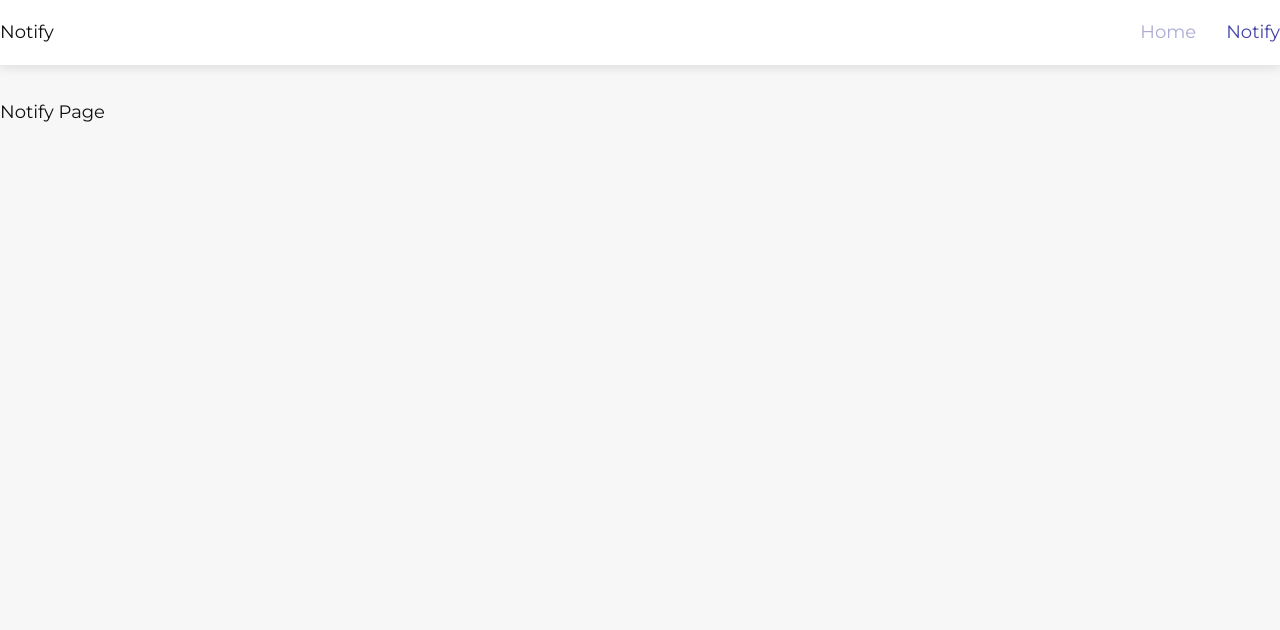
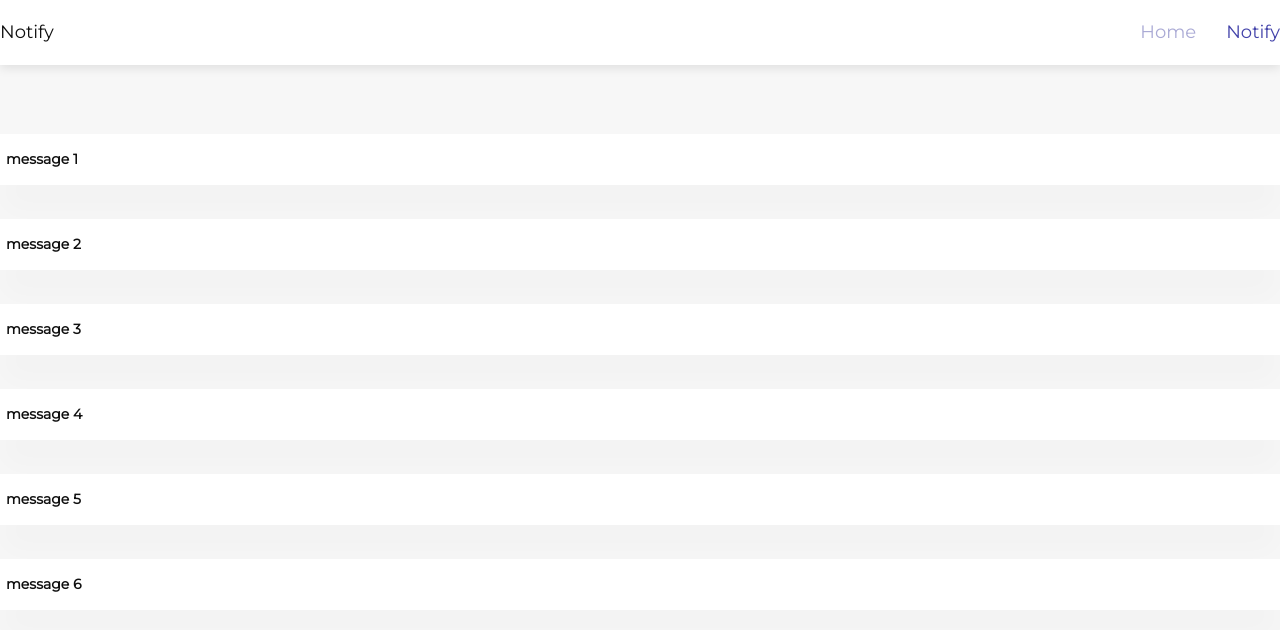
Before and after one commit to YaroslavArtemenko/notify-course, a Vue app: page /notify in a window 1280 px wide. Shown: the top 630 px of the page. Built offline with nearby package versions, Linux system fonts and the light colour scheme.

Commit message:
added Notify.vue and added messages for it

```diff
--- /dev/null
+++ b/src/components/Notify.vue
@@ -0,0 +1,59 @@
+<template>
+  <table>
+    <transition-group name="list" tag="tbody">
+      <tr v-for="message in messages" :key="message.title">
+        <td><span>{{ message.title }}</span></td>
+      </tr>
+    </transition-group>
+  </table>
+</template>
+
+<script>
+export default {
+  name: "Notify",
+  props: {
+    messages: {
+      type: Array,
+      required: true
+    }
+  }
+}
+</script>
+
+<style lang="scss" scoped>
+table {
+  text-align: center;
+}
+
+td {
+  display: flex;
+  justify-content: space-between;
+  padding: 12px 6px;
+  font-size: 14px;
+}
+
+/* Animation */
+.list-item {
+  display: inline-block;
+  margin-right: 10px;
+}
+
+.list-enter-active, .list-leave-active {
+  transition: all 1s;
+}
+
+.list-enter, .list-leave-to /* .list-leave-active до версии 2.1.8 */
+{
+  opacity: 0;
+  transform: translateY(30px);
+}
+
+button {
+  margin-top: 20px;
+
+  &.btnDisabled {
+    cursor: default;
+    opacity: .6;
+  }
+}
+</style>
--- a/src/pages/Notify.vue
+++ /dev/null
@@ -1,22 +0,0 @@
-<template>
-  <div class="wrapper-content wrapper-content--fixed">
-
-    <section>
-      <div class="container">
-        <h1>Notify Page</h1>
-      </div>
-
-    </section>
-
-  </div>
-</template>
-
-<script>
-export default {
-  name: "Notify"
-}
-</script>
-
-<style scoped>
-
-</style>
--- /dev/null
+++ b/src/pages/NotifyPage.vue
@@ -0,0 +1,40 @@
+<template>
+  <div class="wrapper-content wrapper-content--fixed">
+
+    <section>
+      <div class="container">
+        <Notify
+            :messages="messages"
+        ></Notify>
+      </div>
+
+    </section>
+
+  </div>
+</template>
+
+<script>
+
+import Notify from "@/components/Notify";
+
+export default {
+  name: "NotifyPage",
+  components: {Notify},
+  data() {
+    return {
+      messages: [
+        {title: 'message 1'},
+        {title: 'message 2'},
+        {title: 'message 3'},
+        {title: 'message 4'},
+        {title: 'message 5'},
+        {title: 'message 6'},
+      ]
+    }
+  }
+}
+</script>
+
+<style scoped>
+
+</style>
--- a/src/routes.js
+++ b/src/routes.js
@@ -6,7 +6,7 @@ Vue.use(Router)
 
 // Pages
 import Home from "./pages/Home";
-import Notify from "./pages/Notify";
+import Notify from "./pages/NotifyPage";
 import NotFound from "./pages/404"
 
 // Routering
```
